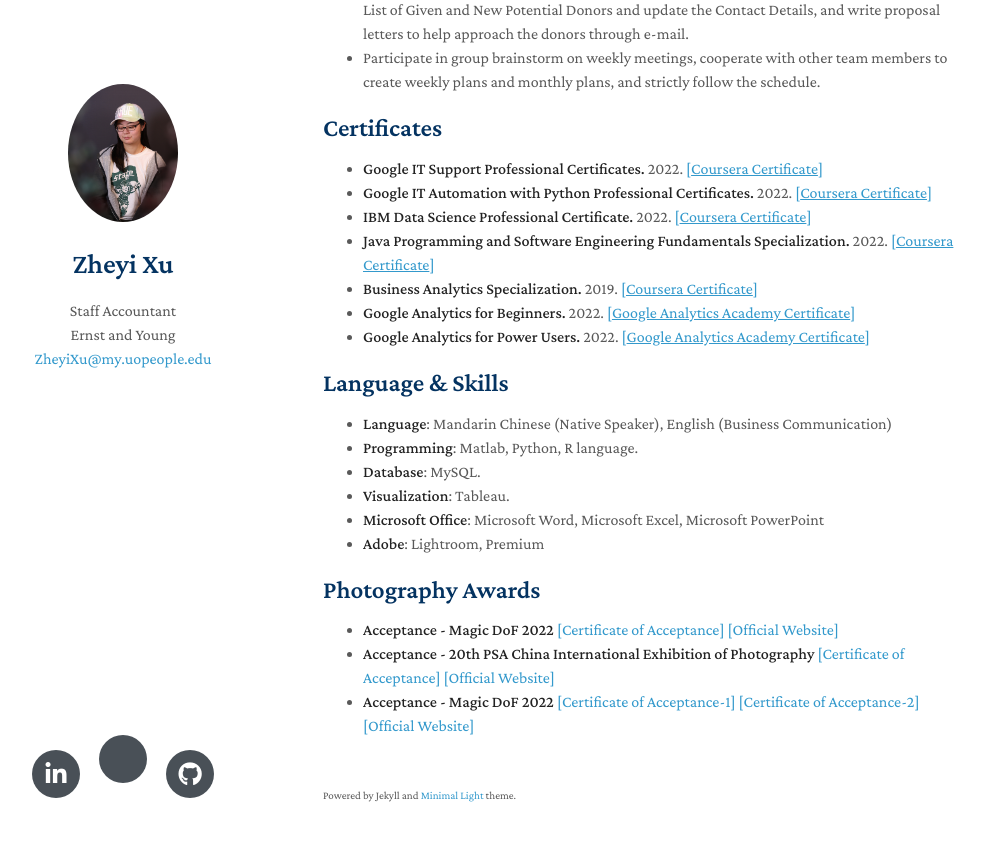
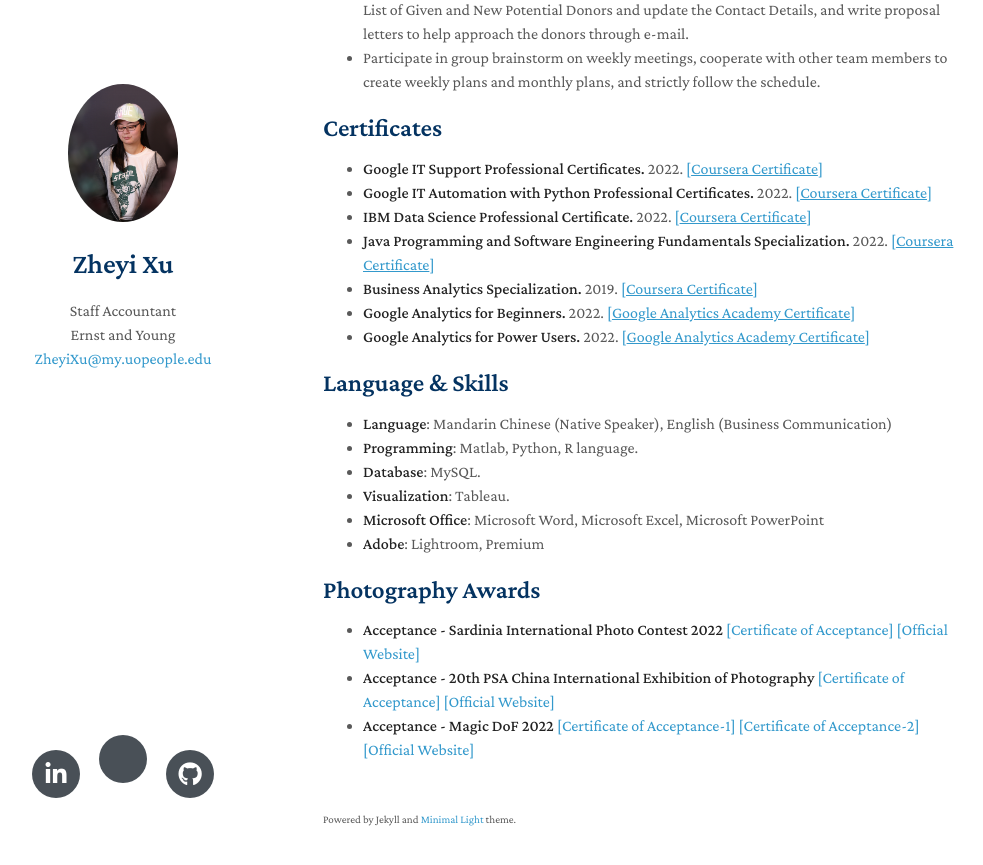
Before and after one commit to zheyixu99/zheyi-resume, a Jekyll site: the page built from index.md, in a window 1280 px wide and 900 px high, scrolled down 2893 px. Shown: the top 865 px of the window, without its empty margins (147-1130 px from the left). Built offline with Jekyll 4.4.1, drawn with Linux system fonts in a browser that asks for light colours; nearby versions of some CDN libraries; a style sheet for code colours, icons or effects is not loaded; our own code applies the rules of GitHub Pages for plain Markdown files.

Commit message:
Update index.md

```diff
--- a/index.md
+++ b/index.md
@@ -161,6 +161,6 @@ layout: homepage
 
 
 ## Photography Awards
-- **Acceptance - Magic DoF 2022** <a href="https://zheyi-resume.vercel.app/assets/img/photocontest/ZheyiXu(China)-Fishermen.jpg" target="_blank">[Certificate of Acceptance]</a> <a href="https://photosardinia.com/international/" target="_blank">[Official Website]</a>
+- **Acceptance - Sardinia International Photo Contest 2022** <a href="https://zheyi-resume.vercel.app/assets/img/photocontest/ZheyiXu(China)-Fishermen.jpg" target="_blank">[Certificate of Acceptance]</a> <a href="https://photosardinia.com/international/" target="_blank">[Official Website]</a>
 - **Acceptance - 20th PSA China International Exhibition of Photography** <a href="https://salon.psachina.org/Grade/AnnouncementofResults.aspx?PictureCode=GroupCode0109100583" target="_blank">[Certificate of Acceptance]</a> <a href="https://salon.psachina.org/" target="_blank">[Official Website]</a>
 - **Acceptance - Magic DoF 2022** <a href="https://zheyi-resume.vercel.app/assets/img/photocontest/ZheyiXu(China)-CoExistence.jpg" target="_blank">[Certificate of Acceptance-1]</a> <a href="https://zheyi-resume.vercel.app/assets/img/photocontest/ZheyiXu(China)-FishingintheAutumnMorning.jpg" target="_blank">[Certificate of Acceptance-2]</a> <a href="https://dof.photomagart.com/" target="_blank">[Official Website]</a>
```
